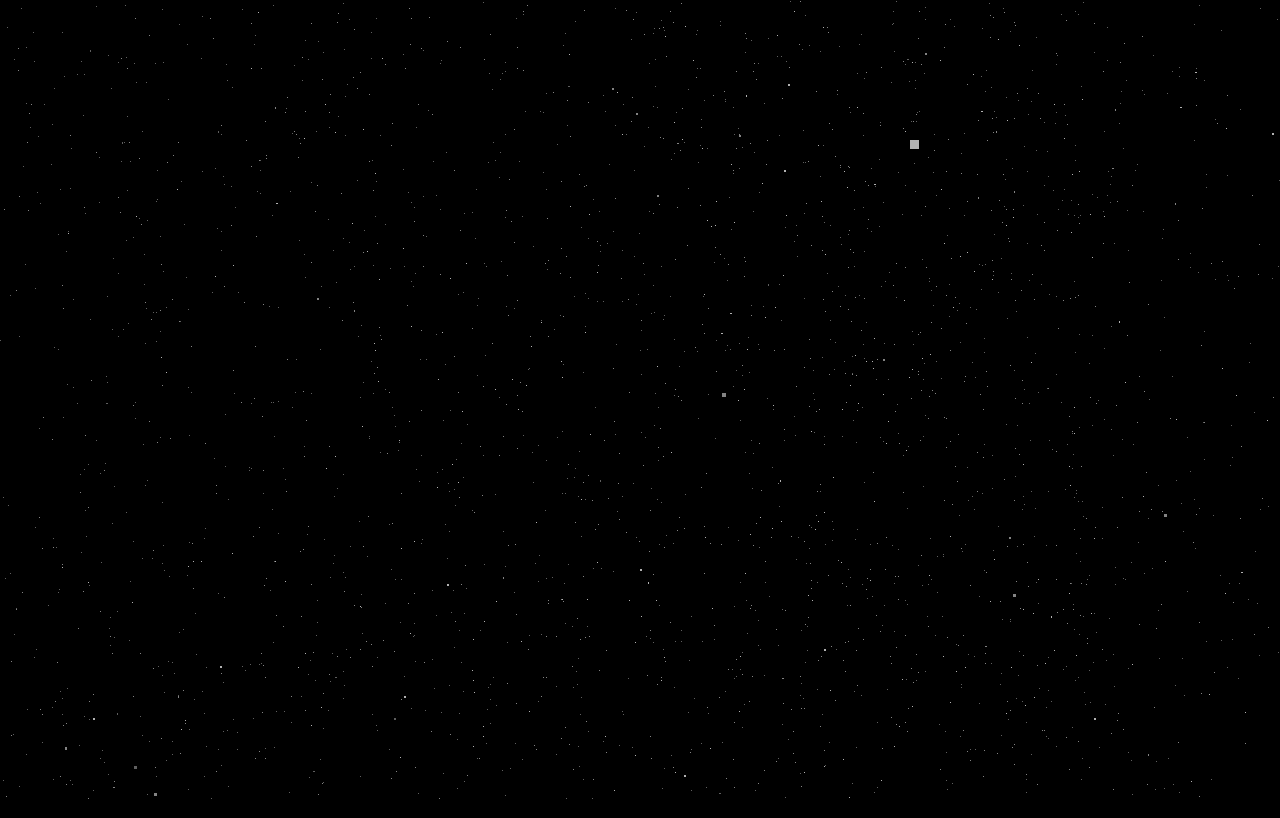
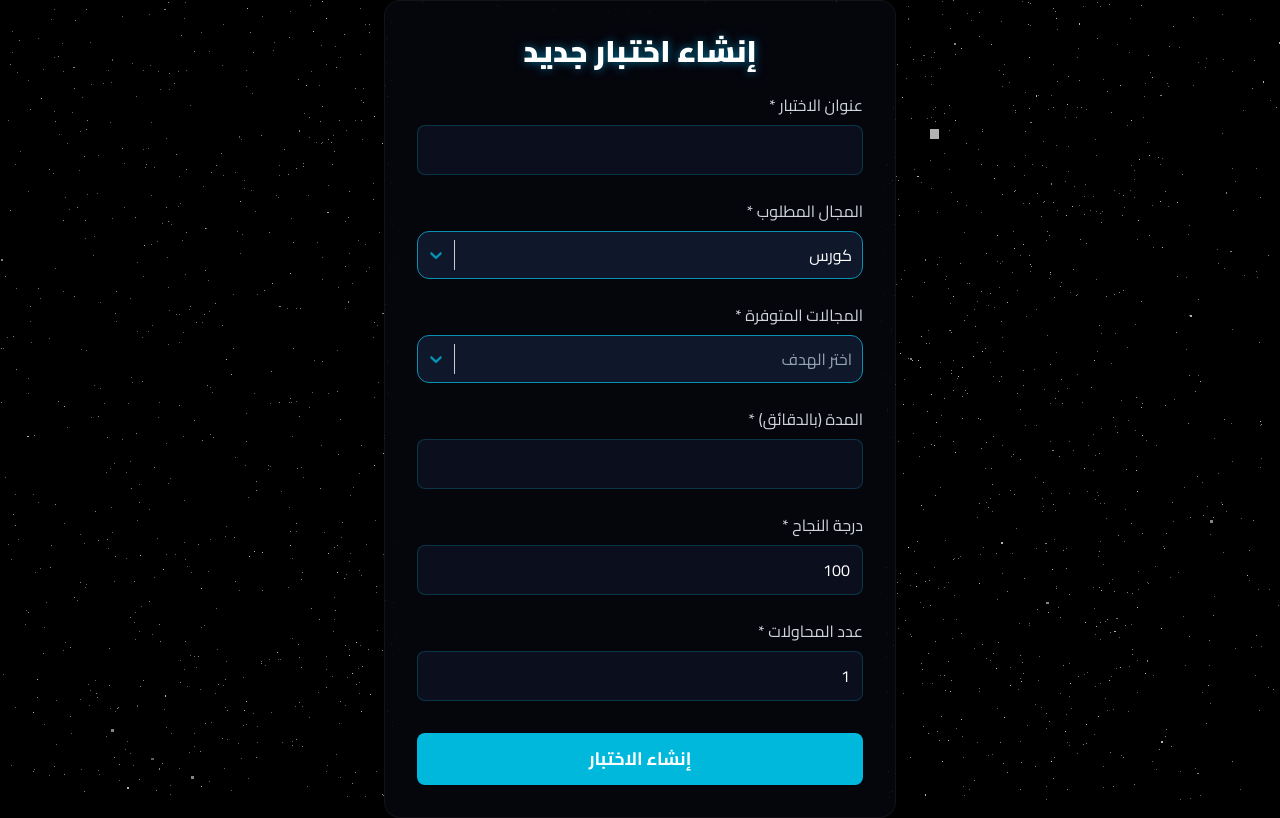
Before and after one commit to AhmedHamad12/LMS-Front-Live, a React (Vite) app: page /teacher/quizzes/create in a window 1280 px wide. Before the commit this address had no page. Built offline with nearby package versions, Linux system fonts and the light colour scheme; no server answers.

Commit message:
quiz metadata

```diff
--- a/package.json
+++ b/package.json
@@ -17,6 +17,7 @@
     "react-hot-toast": "^2.5.2",
     "react-icons": "^5.5.0",
     "react-router-dom": "^7.6.3",
+    "react-select": "^5.10.2",
     "tailwindcss": "^4.1.11",
     "three": "^0.178.0"
   },
--- a/src/App.jsx
+++ b/src/App.jsx
@@ -20,6 +20,9 @@ import { Toaster } from "react-hot-toast";
 import Email from "./pages/auth/Reset password/Email";
 import OTP from "./pages/auth/Reset password/OTP";
 import ResetPassword from "./pages/auth/Reset password/ResetPassword";
+import Quizzes from "./pages/teacher/Quizzes";
+import Questions from "./pages/teacher/Questions";
+import CreateQuiz from "./pages/teacher/CreateQuiz";
 
 function App() {
   return (
@@ -39,6 +42,10 @@ function App() {
             element={<TeacherStudents />}
           />
           <Route path="/teacher/earn" element={<Earn />} />
+          <Route path="/teacher/quizzes" element={<Quizzes/>}/>
+          <Route path="/teacher/quizzes/create" element={<CreateQuiz/>}/>
+          <Route path="/teacher/quizzes/:quizId/questions" element={<Questions/>}/>
+
 
           <Route path="/reset/email" element={<Email />} />
           <Route path="/reset/otp" element={<OTP />} />
--- /dev/null
+++ b/src/pages/teacher/CreateQuiz.jsx
@@ -0,0 +1,252 @@
+import React, { useState, useEffect } from 'react';
+import axios from 'axios';
+import { useNavigate } from 'react-router-dom';
+import { toast } from 'react-hot-toast';
+import Select from 'react-select';
+
+// TODO:Replace with actual auth context
+const useAuth = () => ({ user: { id: 0 } });
+
+const TARGET_TYPE_OPTIONS = [
+  { label: 'كورس', value: 1 },
+  { label: 'فصل', value: 2 },
+  { label: 'سنة', value: 3 },
+  { label: 'وحدة', value: 4 },
+];
+
+const customSelectStyles = {
+  control: (provided, state) => ({
+    ...provided,
+    backgroundColor: '#0f172a',
+    borderColor: state.isFocused ? '#22d3ee' : '#0891b2',
+    color: '#fff',
+    borderRadius: '0.75rem',
+    minHeight: '48px',
+    boxShadow: state.isFocused ? '0 0 0 2px #22d3ee55' : 'none',
+    fontFamily: 'Cairo, sans-serif',
+  }),
+  menu: (provided) => ({
+    ...provided,
+    backgroundColor: '#0f172a',
+    borderRadius: '0.75rem',
+    zIndex: 20,
+  }),
+  option: (provided, state) => ({
+    ...provided,
+    backgroundColor: state.isSelected
+      ? '#22d3ee'
+      : state.isFocused
+      ? '#164e63'
+      : '#0f172a',
+    color: state.isSelected ? '#0f172a' : '#fff',
+    fontWeight: state.isSelected ? 'bold' : 'normal',
+    borderRadius: '0.5rem',
+    padding: '12px 16px',
+    cursor: 'pointer',
+  }),
+  singleValue: (provided) => ({
+    ...provided,
+    color: '#fff',
+  }),
+  input: (provided) => ({
+    ...provided,
+    color: '#fff',
+  }),
+  placeholder: (provided) => ({
+    ...provided,
+    color: '#94a3b8',
+  }),
+  dropdownIndicator: (provided, state) => ({
+    ...provided,
+    color: state.isFocused ? '#22d3ee' : '#0891b2',
+  }),
+};
+
+const CreateQuiz = () => {
+  const { user } = useAuth();
+  const [form, setForm] = useState({
+    title: '',
+    targetType: TARGET_TYPE_OPTIONS[0],
+    targetId: null,
+    timeLimitMinutes: '',
+    passScore: 100,
+    maxAttempts: 1,
+  });
+  const [targetOptions, setTargetOptions] = useState([]);
+  const [loading, setLoading] = useState(false);
+  const [targetLoading, setTargetLoading] = useState(false);
+  const navigate = useNavigate();
+
+
+
+//   TODO: authentication implementation when provided from backend teammmm
+
+  // Fetch target options when targetType changes
+  useEffect(() => {
+    const fetchTargets = async () => {
+      setTargetLoading(true);
+      try {
+        const res = await axios.get(`http://lms278.runasp.net/api/Quiz/target?targetType=${form.targetType.value}`);
+        const options = Array.isArray(res.data)
+          ? res.data.map((item) => ({
+              value: item.id,
+              label: item.title,
+            }))
+          : [];
+        setTargetOptions(options);
+        console.log("data " , res.data);
+
+      } catch {
+        setTargetOptions([]);
+        toast.error('error');
+      } finally {
+        setTargetLoading(false);
+      }
+    };
+    fetchTargets();
+    // eslint-disable-next-line
+  }, [form.targetType]);
+
+  const handleChange = (e) => {
+    const { name, value } = e.target;
+    setForm((prev) => ({ ...prev, [name]: value }));
+  };
+
+  const handleSelectChange = (selected, { name }) => {
+    setForm((prev) => ({ ...prev, [name]: selected }));
+    // Reset targetId if targetType changes
+    if (name === 'targetType') {
+      setForm((prev) => ({ ...prev, targetId: null }));
+    }
+  };
+
+  const handleSubmit = async (e) => {
+    e.preventDefault();
+    setLoading(true);
+    try {
+      const payload = {
+        title: form.title,
+        teacherId: user.id,
+        targetType: form.targetType.value,
+        targetId: form.targetId ? form.targetId.value : '',
+        timeLimitMinutes: Number(form.timeLimitMinutes),
+        passScore: Number(form.passScore),
+        maxAttempts: Number(form.maxAttempts),
+      };
+      console.log(payload);
+
+      const response = await toast.promise(
+        axios.post('http://lms278.runasp.net/api/Quiz', payload),
+        {
+          loading: 'جاري إنشاء الاختبار...',
+          success: 'تم إنشاء الاختبار بنجاح!',
+          error: 'حدث خطأ أثناء إنشاء الاختبار',
+        }
+      );
+      const quizId = response.data.id || response.data.quizId;
+      navigate(`/teacher/quizzes/${quizId}/questions`);
+    } catch {
+      // Error handled by toast
+    } finally {
+      setLoading(false);
+    }
+  };
+
+  return (
+    <div className="min-h-screen flex items-center justify-center  bg-opacity-80" dir="rtl" style={{ fontFamily: 'Cairo, sans-serif' }}>
+      <form
+        onSubmit={handleSubmit}
+        className="w-full max-w-lg glass-effect rounded-2xl p-8 border border-white/10 bg-gradient-to-br from-slate-800/40 to-slate-900/50 backdrop-blur-lg shadow-xl"
+      >
+        <h1 className="text-3xl font-black text-white mb-6 text-center" style={{ textShadow: '0 0 10px rgba(0, 191, 255, 0.6)' }}>
+          إنشاء اختبار جديد
+        </h1>
+        <div className="mb-6">
+          <label className="block text-gray-300 mb-2">عنوان الاختبار *</label>
+          <input
+            type="text"
+            name="title"
+            value={form.title}
+            onChange={handleChange}
+            required
+            className="w-full rounded-lg p-3 bg-slate-900/60 text-white border border-cyan-400/20 focus:border-cyan-400 outline-none"
+          />
+        </div>
+        <div className="mb-6">
+          <label className="block text-gray-300 mb-2">المجال المطلوب *</label>
+          <Select
+            name="targetType"
+            value={form.targetType}
+            onChange={handleSelectChange}
+            options={TARGET_TYPE_OPTIONS}
+            styles={customSelectStyles}
+            placeholder="اختر المجال"
+            isRtl
+            isSearchable={false}
+          />
+        </div>
+        <div className="mb-6">
+          <label className="block text-gray-300 mb-2">المجالات المتوفرة *</label>
+          <Select
+            name="targetId"
+            value={form.targetId}
+            onChange={handleSelectChange}
+            options={targetOptions}
+            styles={customSelectStyles}
+            placeholder={targetLoading ? 'جاري التحميل...' : 'اختر الهدف'}
+            isLoading={targetLoading}
+
+            isRtl
+            isSearchable
+            noOptionsMessage={() => 'لا توجد خيارات متاحة'}
+          />
+        </div>
+        <div className="mb-6">
+          <label className="block text-gray-300 mb-2">المدة (بالدقائق) *</label>
+          <input
+            type="number"
+            name="timeLimitMinutes"
+            value={form.timeLimitMinutes}
+            onChange={handleChange}
+            required
+            min={1}
+            className="w-full rounded-lg p-3 bg-slate-900/60 text-white border border-cyan-400/20 focus:border-cyan-400 outline-none"
+          />
+        </div>
+        <div className="mb-6">
+          <label className="block text-gray-300 mb-2">درجة النجاح *</label>
+          <input
+            type="number"
+            name="passScore"
+            value={form.passScore}
+            onChange={handleChange}
+            required
+            min={1}
+            className="w-full rounded-lg p-3 bg-slate-900/60 text-white border border-cyan-400/20 focus:border-cyan-400 outline-none"
+          />
+        </div>
+        <div className="mb-8">
+          <label className="block text-gray-300 mb-2">عدد المحاولات *</label>
+          <input
+            type="number"
+            name="maxAttempts"
+            value={form.maxAttempts}
+            onChange={handleChange}
+            required
+            min={1}
+            className="w-full rounded-lg p-3 bg-slate-900/60 text-white border border-cyan-400/20 focus:border-cyan-400 outline-none"
+          />
+        </div>
+        <button
+          type="submit"
+          disabled={loading}
+          className="w-full py-3 rounded-lg bg-cyan-500 hover:bg-cyan-600 text-white font-bold text-lg transition-colors disabled:opacity-60"
+        >
+          {loading ? '...جاري الإنشاء' : 'إنشاء الاختبار'}
+        </button>
+      </form>
+    </div>
+  );
+};
+
+export default CreateQuiz;
--- /dev/null
+++ b/src/pages/teacher/Questions.jsx
@@ -0,0 +1,9 @@
+import React from 'react'
+
+const Questions = () => {
+  return (
+    <div>Questions</div>
+  )
+}
+
+export default Questions
--- /dev/null
+++ b/src/pages/teacher/Quizzes.jsx
@@ -0,0 +1,9 @@
+import React from 'react'
+
+const Quizzes = () => {
+  return (
+    <div>Quizzes</div>
+  )
+}
+
+export default Quizzes
```
Also changed, not shown: 1 other file (tests, documents, lock files or other folders).
